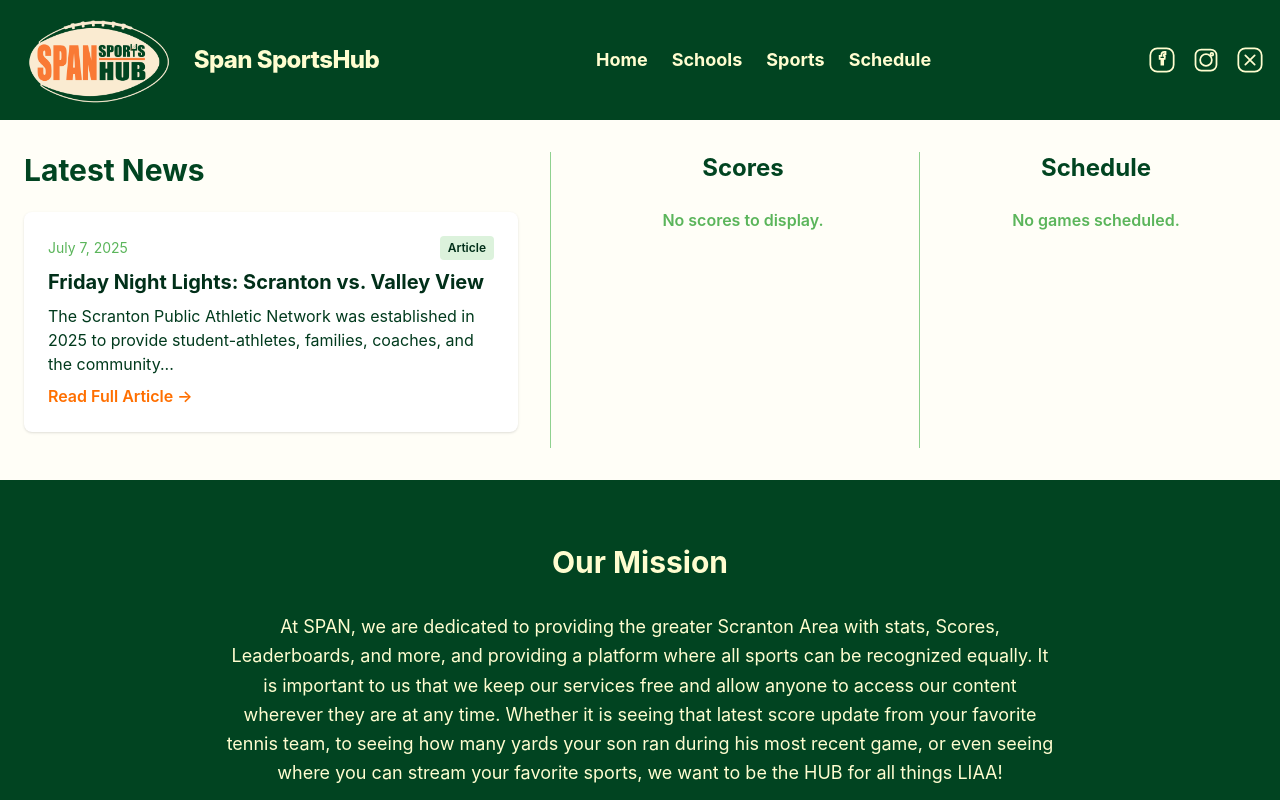
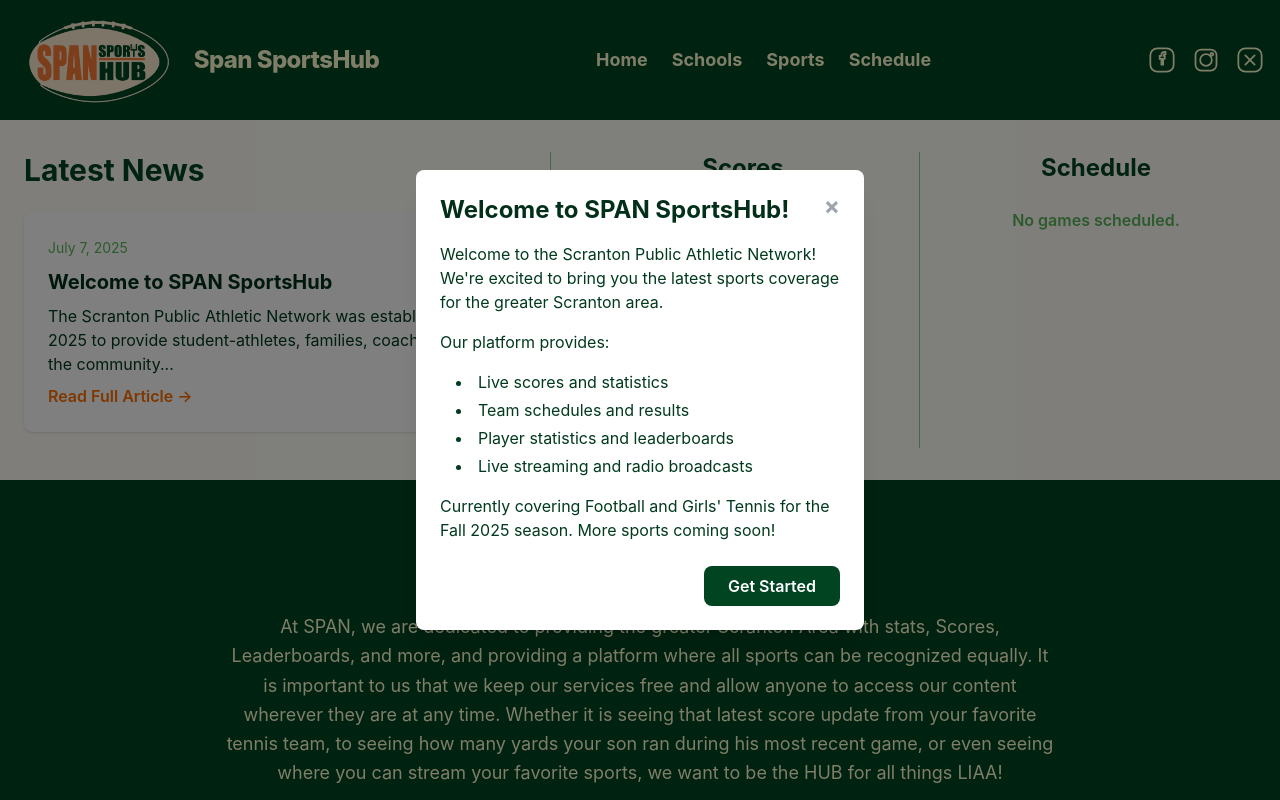
Before and after one commit to CoalValleyTech/nepa-frontend, a React (Vite) app: page / in a window 1280 px wide. Shown: the top 800 px of the page. Built offline with nearby package versions, Linux system fonts and the light colour scheme.

Commit message:
Add pop up

```diff
--- a/src/pages/Home.tsx
+++ b/src/pages/Home.tsx
@@ -1,10 +1,12 @@
 import Header from '../components/Header';
-import { useState } from 'react';
+import { useState, useEffect } from 'react';
 
 export default function Home() {
   const [expanded, setExpanded] = useState(false);
+  const [showPopup, setShowPopup] = useState(false);
+
   const article = {
-    title: 'Friday Night Lights: Scranton vs. Valley View',
+    title: 'Welcome to SPAN SportsHub',
     date: 'July 7, 2025',
     preview: 'The Scranton Public Athletic Network was established in 2025 to provide student-athletes, families, coaches, and the community... ',
     content: `The Scranton Public Athletic Network was established in 2025 to provide student-athletes, families, coaches, and the community with the most accurate stats provided by the teams. We are committed to keeping our services free to allow for everyone to access our content.
@@ -13,9 +15,60 @@
 `,
   };
 
+  // Show popup on first load
+  useEffect(() => {
+    setShowPopup(true);
+  }, []);
+
   return (
     <div className="min-h-screen">
       <Header />
+
+      {/* Popup Modal */}
+      {showPopup && (
+        <div className="fixed inset-0 bg-black bg-opacity-50 flex items-center justify-center z-50 p-4">
+          <div className="bg-white rounded-lg shadow-xl max-w-md w-full max-h-[80vh] overflow-y-auto">
+            <div className="p-6">
+              <div className="flex justify-between items-start mb-4">
+                <h2 className="text-2xl font-bold text-primary-700">Welcome to SPAN SportsHub!</h2>
+                <button
+                  onClick={() => setShowPopup(false)}
+                  className="text-gray-400 hover:text-gray-600 text-2xl font-bold leading-none"
+                  aria-label="Close popup"
+                >
+                  ×
+                </button>
+              </div>
+              <div className="space-y-4 text-primary-600">
+                <p>
+                  Welcome to the Scranton Public Athletic Network! We're excited to bring you the latest sports coverage for the greater Scranton area.
+                </p>
+                <p>
+                  Our platform provides:
+                </p>
+                <ul className="list-disc list-inside space-y-1 ml-4">
+                  <li>Live scores and statistics</li>
+                  <li>Team schedules and results</li>
+                  <li>Player statistics and leaderboards</li>
+                  <li>Live streaming and radio broadcasts</li>
+                </ul>
+                <p>
+                  Currently covering Football and Girls' Tennis for the Fall 2025 season. More sports coming soon!
+                </p>
+              </div>
+              <div className="mt-6 flex justify-end">
+                <button
+                  onClick={() => setShowPopup(false)}
+                  className="bg-primary-500 text-white px-6 py-2 rounded-lg hover:bg-primary-600 transition-colors font-semibold"
+                >
+                  Get Started
+                </button>
+              </div>
+            </div>
+          </div>
+        </div>
+      )}
+
       {/* Main Content Section with Scores and Schedule Sidebars */}
       <section className="py-8 bg-cream-50">
         <div className="max-w-full mx-auto px-2 sm:px-4 lg:px-6">
```
